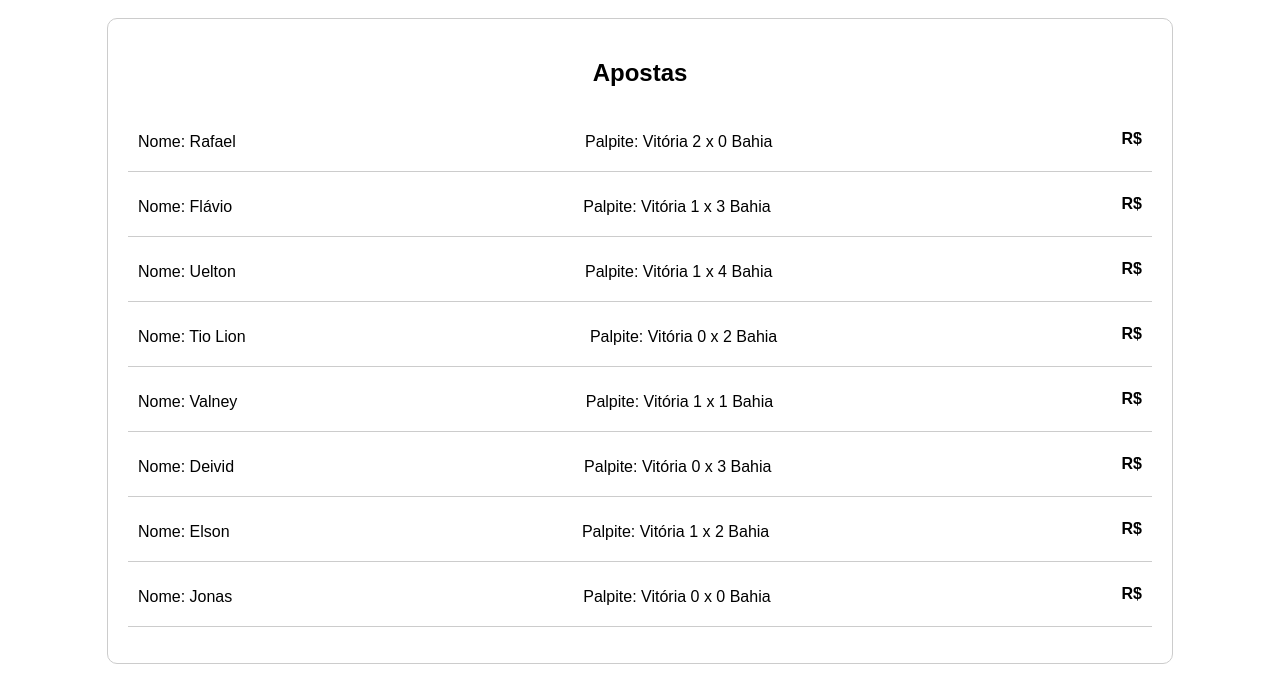
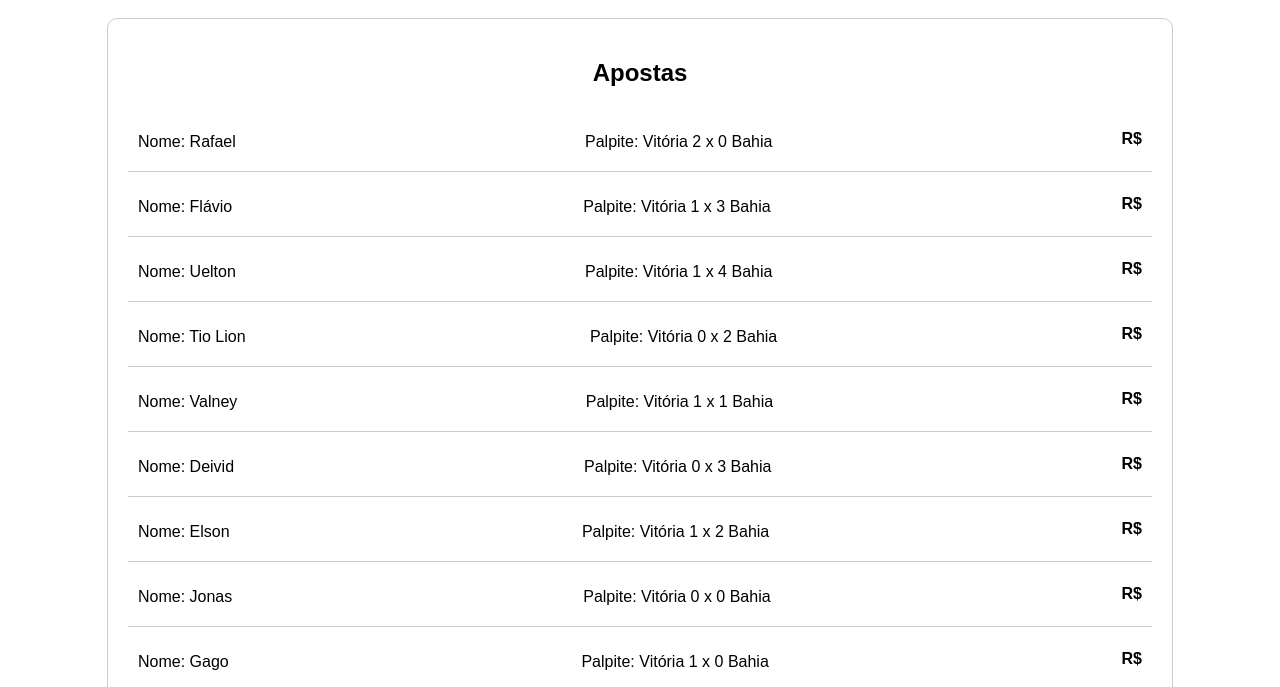
Before and after one commit to jonasbarbosa/bolaodosprimo, a plain HTML site: page index.html in a window 1280 px wide. Shown: the part 113-800 px from the top of the page. Drawn offline with Linux system fonts and the light colour scheme.

Commit message:
updatejogoGago

```diff
--- a/index.html
+++ b/index.html
@@ -57,6 +57,11 @@
     <p>Palpite: Vitória 0 x 0 Bahia</p>
     <a href="https://ibb.co/c8FMfKv" class="botao-download">R$</a>
   </li>
+  <li>
+    <p>Nome: Gago</p>
+    <p>Palpite: Vitória 1 x 0 Bahia</p>
+    <a href="https://ibb.co/mT1pW3d" class="botao-download">R$</a>
+  </li>
 </ul>
 
 
```
Also changed, not shown: img/gago.png (added), 1 other file.
